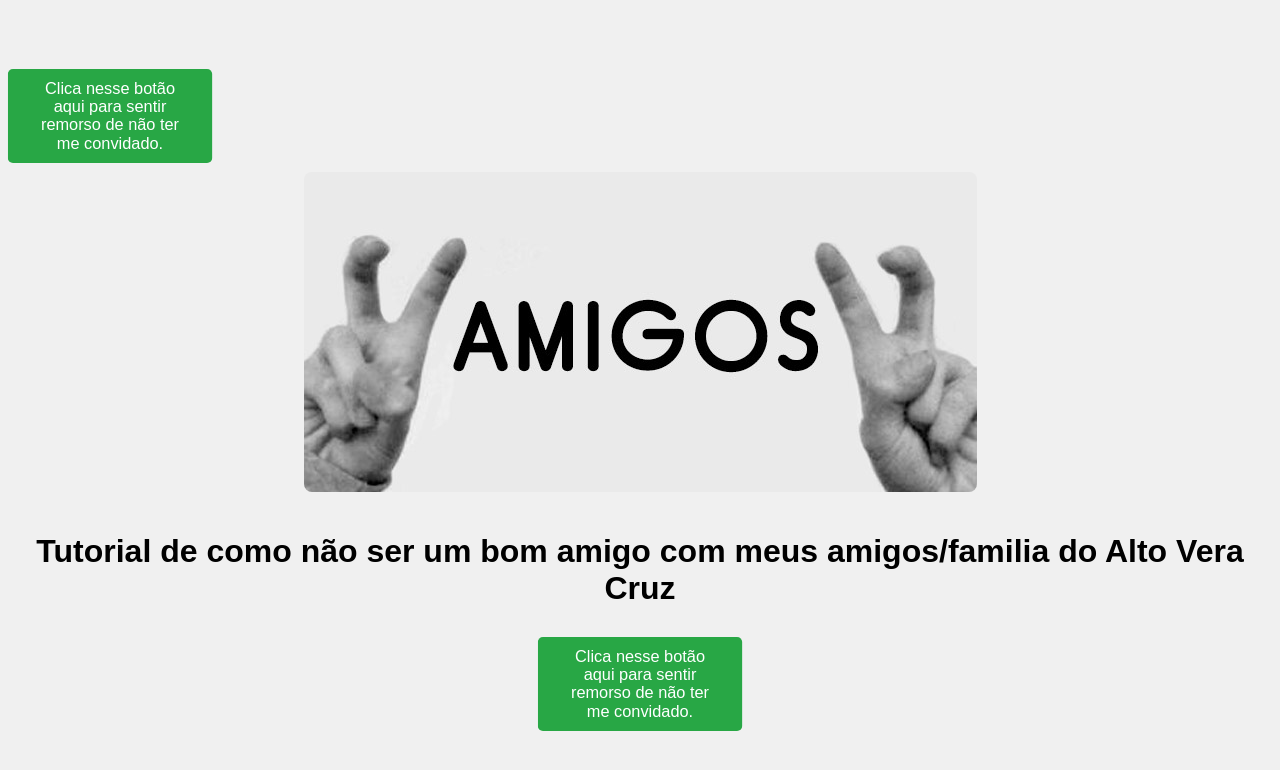
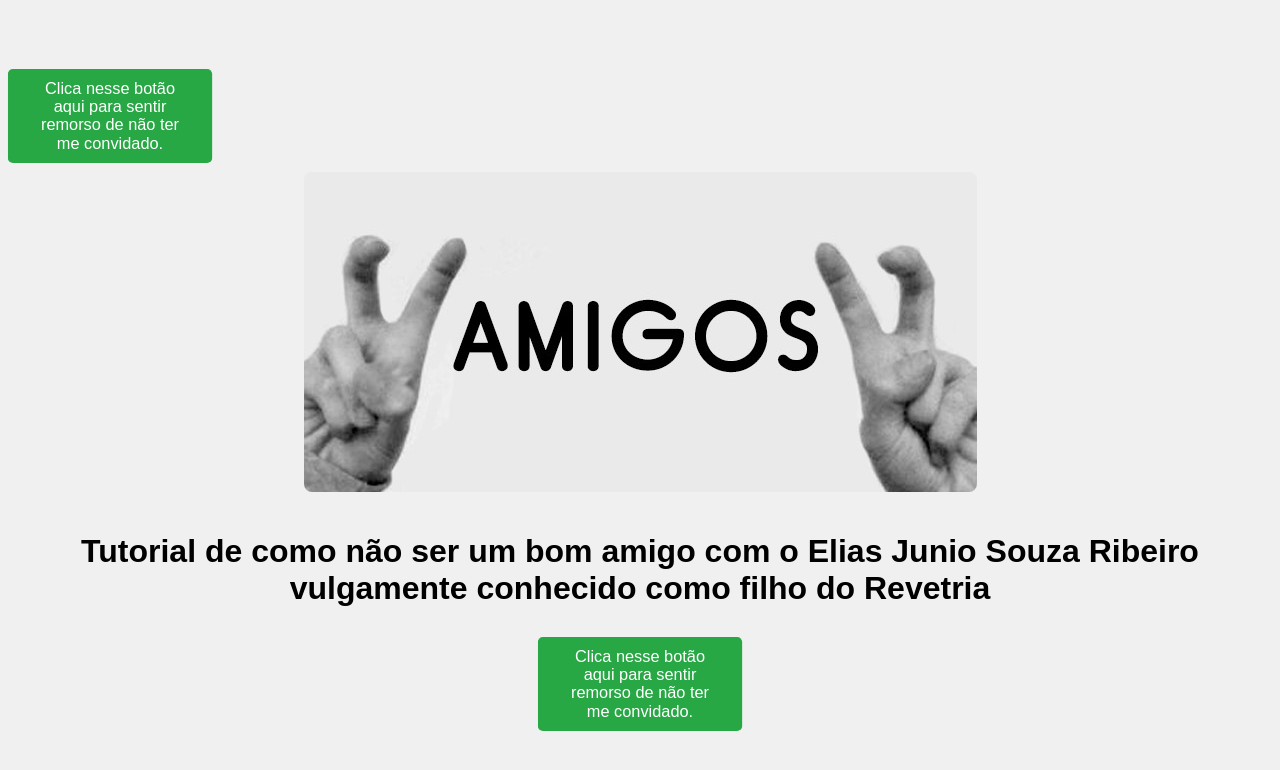
Before and after one commit to Lijunio/amigos, a React (Create React App) app: page / in a window 1280 px wide. Shown: the top 770 px of the page. Built offline with nearby package versions, Linux system fonts and the light colour scheme.

Commit message:
Fix play button positioning and visibility

```diff
--- a/src/components/Tutorial.js
+++ b/src/components/Tutorial.js
@@ -11,7 +11,7 @@ function Tutorial({ nextStep }) {
   return (
     <div className="container">
       <img src={`${process.env.PUBLIC_URL}/images/amizades.jpg`} alt="Imagem tutorial" className="tutorial-image" />
-      <h1>Tutorial de como não ser um bom amigo com meus amigos/familia do Alto Vera Cruz</h1>
+      <h1>Tutorial de como não ser um bom amigo com o Elias Junio Souza Ribeiro vulgamente conhecido como filho do Revetria</h1>
       <MusicPlayer onPlay={handlePlay} />
       {isPlaying && <button className="button" onClick={nextStep}>Próximo</button>}
     </div>
```
